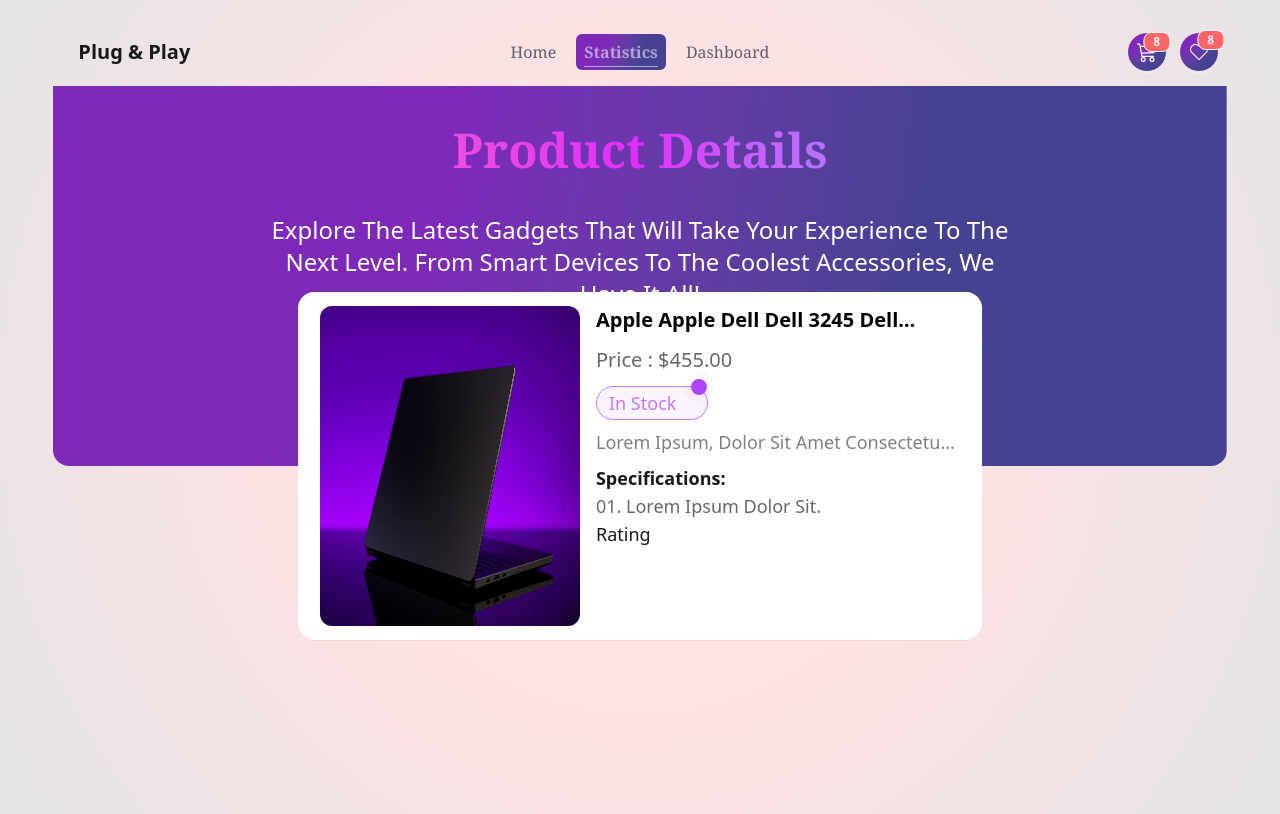
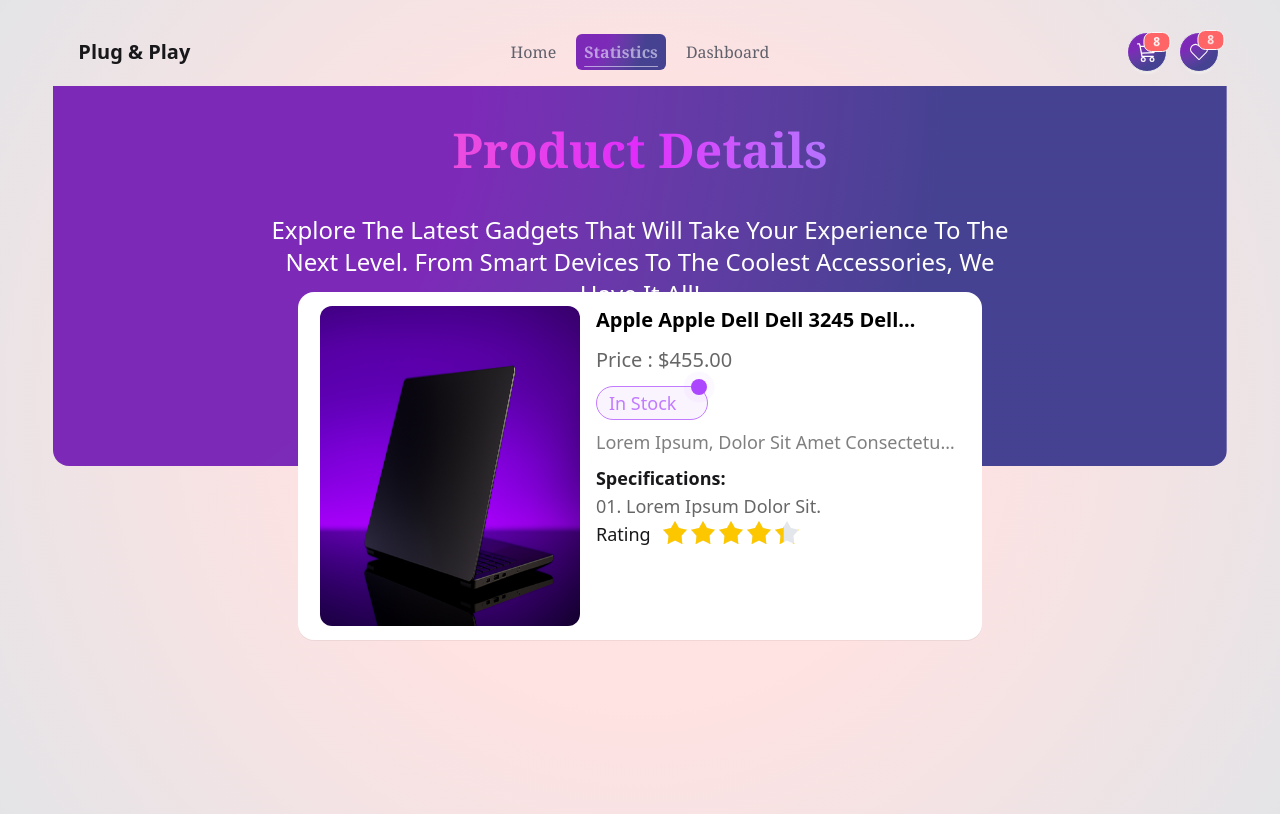
Before and after one commit to rakib-hasan-78/price-cart, a React (Vite) app: page /statistics in a window 1280 px wide. Built offline with nearby package versions, Linux system fonts and the light colour scheme; a web font is replaced by a local one.

Commit message:
rating added

```diff
--- a/src/Components/DetailCard/DetailCard.jsx
+++ b/src/Components/DetailCard/DetailCard.jsx
@@ -1,6 +1,7 @@
 import React from 'react';
 import im from '../../assets/hero.png';
 import useToggle from '../../Utilities/Hooks/useToggle/useToggle';
+import Rating from './../Rating/Rating';
 const DetailCard = () => {
     const [detail, setDetail] = useToggle();
     const [brief, setBrief] = useToggle();
@@ -62,9 +63,9 @@ const DetailCard = () => {
                         </div>
                     </div>
                     {/* product rating */}
-                    <div className='w-auto h-auto flex items-start justify-start'>
+                    <div className='w-auto h-auto flex items-start justify-start space-x-3'>
                         <h5>rating</h5>
-
+                        <Rating rating={4.38} />
                     </div>
                 </div>
             </div>
--- /dev/null
+++ b/src/Components/Rating/Rating.jsx
@@ -0,0 +1,32 @@
+import React from 'react';
+
+const Rating = ({ rating = 0, size = 'w-6 h-6', className = '' }) => {
+  const stars = [];
+
+  for (let i = 1; i <= 5; i++) {
+    const fill = Math.min(Math.max(rating - (i - 1), 0), 1); // Between 0 and 1
+
+    stars.push(
+      <div key={i} className={`relative ${size}`}>
+        {/* Empty Star */}
+        <div
+          className={`mask mask-star-2 ${size} absolute inset-0 border border-yellow-400 bg-gray-300/60`}
+        ></div>
+
+        {/* Filled Star */}
+        {fill > 0 && (
+          <div
+            className={`mask mask-star-2 ${size} absolute inset-0 bg-yellow-400`}
+            style={{
+              clipPath: `polygon(0 0, ${fill * 100}% 0, ${fill * 100}% 100%, 0 100%)`,
+            }}
+          ></div>
+        )}
+      </div>
+    );
+  }
+
+  return <div className={`flex gap-1 ${className}`}>{stars}</div>;
+};
+
+export default Rating;
```
